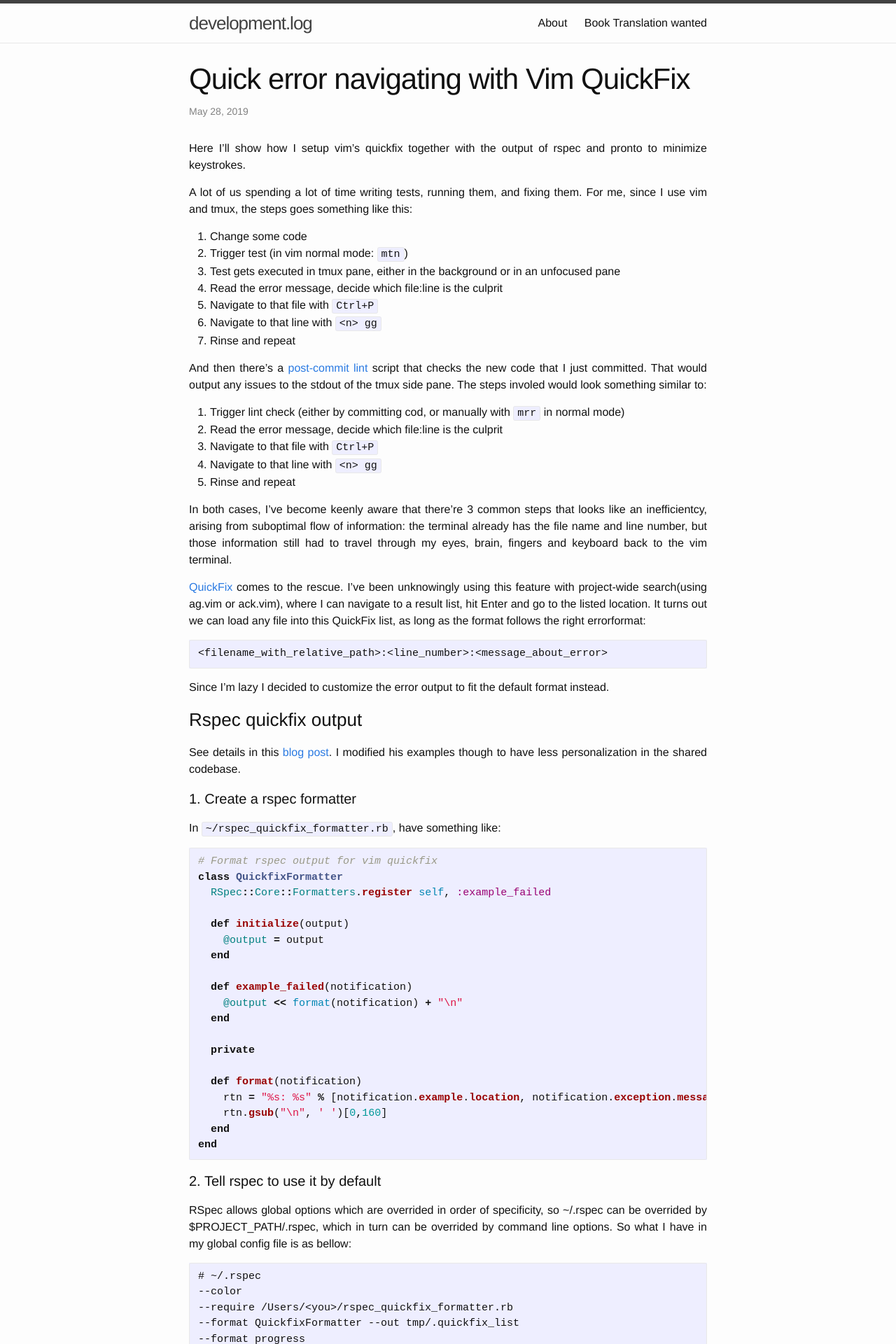
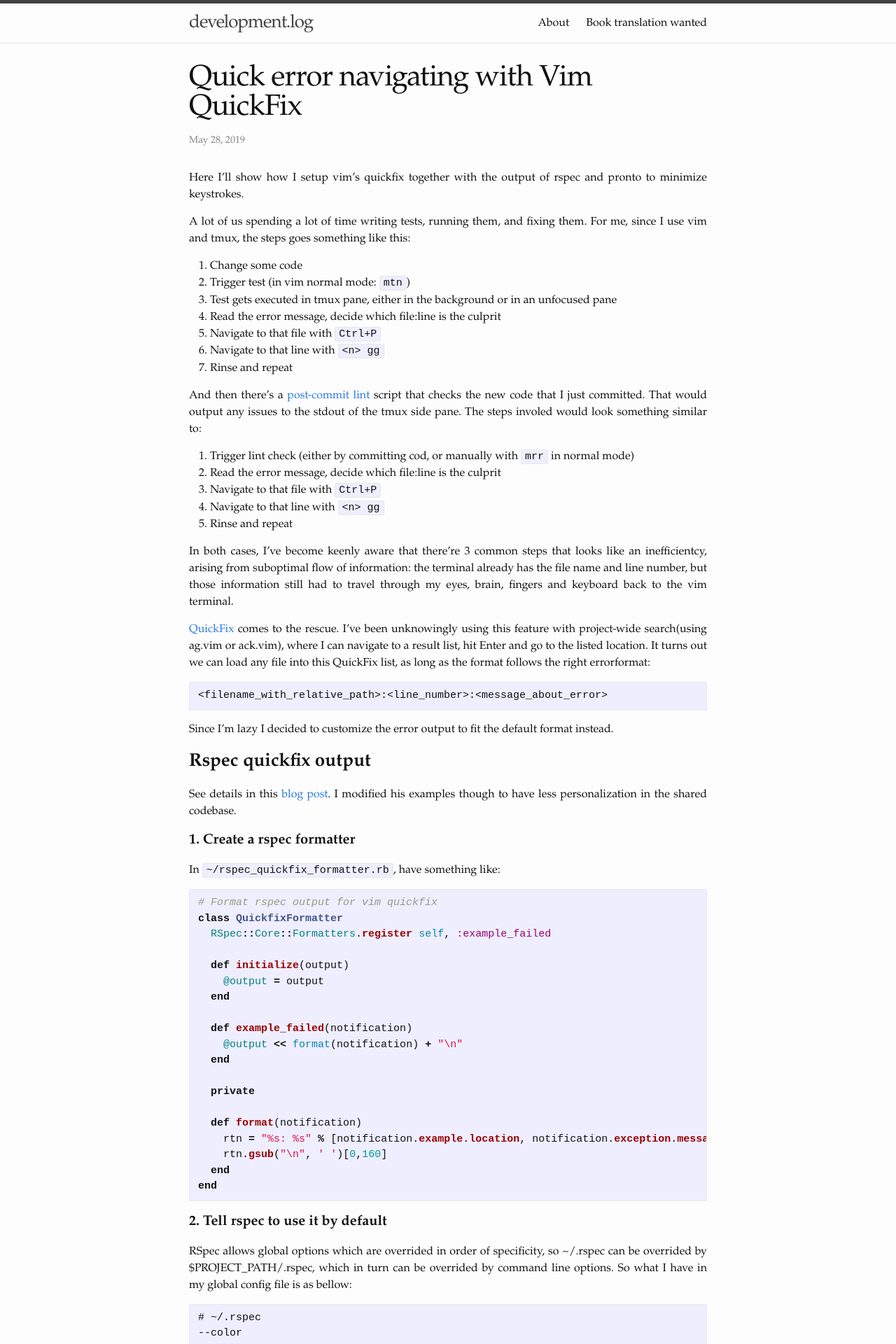
Before and after one commit to keang/keang.github.io, a Jekyll site: the page built from _posts/2019-05-28-vim-quickfix.markdown, in a window 1280 px wide. Shown: the top 1920 px of the page at 70% size. Built offline with Jekyll 4.4.1, drawn with Linux system fonts in a browser that asks for light colours.

Commit message:
Update font

```diff
--- a/_sass/_layout.scss
+++ b/_sass/_layout.scss
@@ -217,8 +217,18 @@
     margin-bottom: $spacing-unit;
     text-align: justify;
 
+    h1 {
+        font-size: 36px;
+        font-weight: bold;
+
+        @include media-query($on-laptop) {
+            font-size: 28px;
+        }
+    }
+
     h2 {
         font-size: 32px;
+        font-weight: bold;
 
         @include media-query($on-laptop) {
             font-size: 28px;
@@ -227,6 +237,7 @@
 
     h3 {
         font-size: 26px;
+        font-weight: bold;
 
         @include media-query($on-laptop) {
             font-size: 22px;
@@ -235,6 +246,7 @@
 
     h4 {
         font-size: 20px;
+        font-weight: bold;
 
         @include media-query($on-laptop) {
             font-size: 18px;
--- a/css/main.scss
+++ b/css/main.scss
@@ -6,7 +6,7 @@
 
 
 // Our variables
-$base-font-family: "Helvetica Neue", Helvetica, Arial, sans-serif;
+$base-font-family: Palatino, serif;
 $base-font-size:   16px;
 $base-font-weight: 400;
 $small-font-size:  $base-font-size * 0.875;
```
Also changed, not shown: _posts/2023-08-12-explain-then-wet.md (+1 -1 lines), translation.md (+1 -1 lines).
